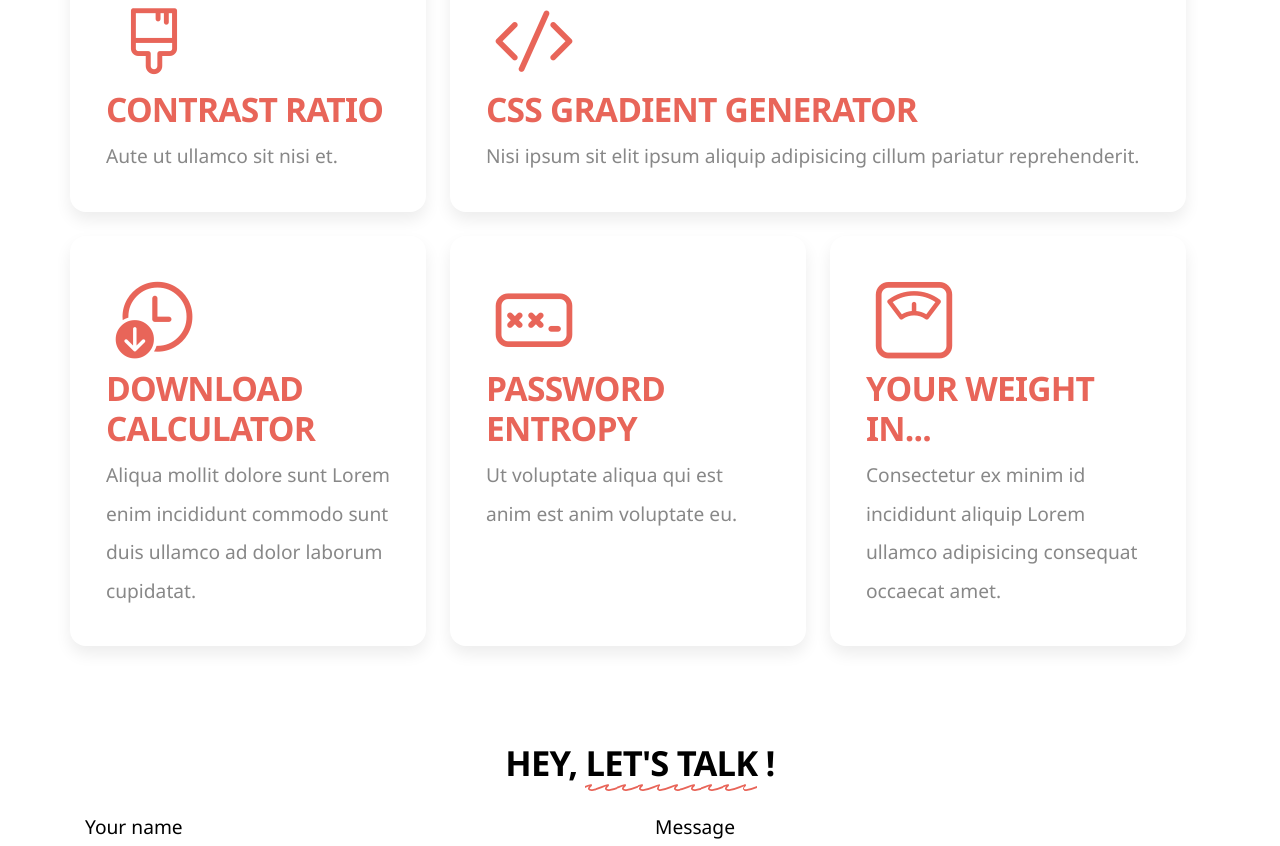
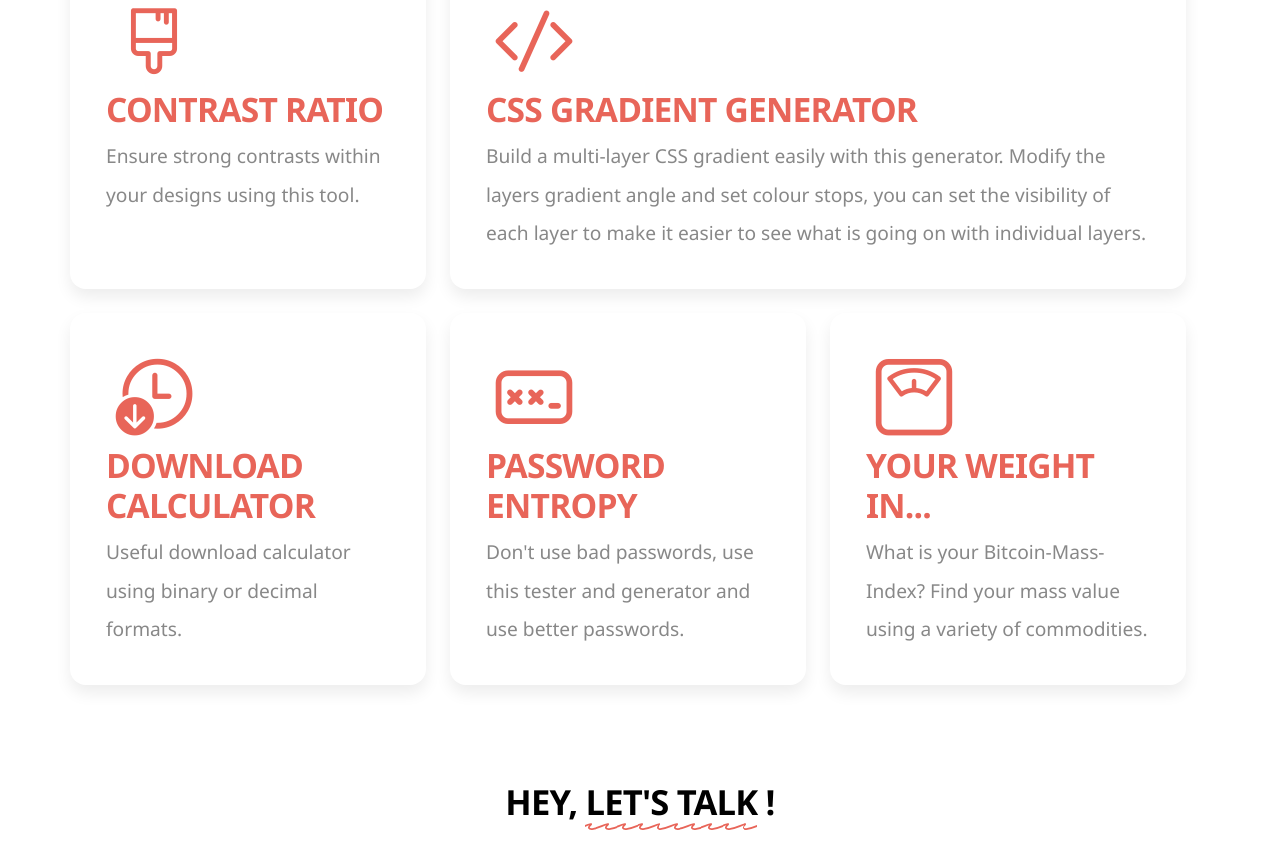
Before and after one commit to idlelimey/tim-cutting, a React (Create React App) app: page /tools in a window 1280 px wide. Shown: the part 500-1346 px from the top of the page. Built offline with nearby package versions, Linux system fonts and the light colour scheme.

Commit message:
Update Content.js

```diff
--- a/src/Data/Content.js
+++ b/src/Data/Content.js
@@ -3,32 +3,32 @@ export const tools = [
         title: 'Contrast Ratio',
         icon: 'paint',
         to: 'contrast-ratio',
-        description: 'Aute ut ullamco sit nisi et.',
+        description: 'Ensure strong contrasts within your designs using this tool.',
     },
     {
         title: 'CSS Gradient Generator',
         icon: 'code',
         to: 'css-gradient-generator',
-        description: 'Nisi ipsum sit elit ipsum aliquip adipisicing cillum pariatur reprehenderit.',
+        description: 'Build a multi-layer CSS gradient easily with this generator. Modify the layers gradient angle and set colour stops, you can set the visibility of each layer to make it easier to see what is going on with individual layers.',
         size: 2,
     },
     {
         title: 'Download Calculator',
         icon: 'down-clock',
         to: 'download-calculator',
-        description: 'Aliqua mollit dolore sunt Lorem enim incididunt commodo sunt duis ullamco ad dolor laborum cupidatat.',
+        description: 'Useful download calculator using binary or decimal formats.',
     },
     {
         title: 'Password Entropy',
         icon: 'password',
         to: 'password-entropy',
-        description: 'Ut voluptate aliqua qui est anim est anim voluptate eu.',
+        description: 'Don\'t use bad passwords, use this tester and generator and use better passwords.',
     },
     {
         title: 'Your Weight In...',
         icon: 'weight',
         to: 'your-weight-in',
-        description: 'Consectetur ex minim id incididunt aliquip Lorem ullamco adipisicing consequat occaecat amet.',
+        description: 'What is your Bitcoin-Mass-Index? Find your mass value using a variety of commodities.',
     },
 ];
 
```
